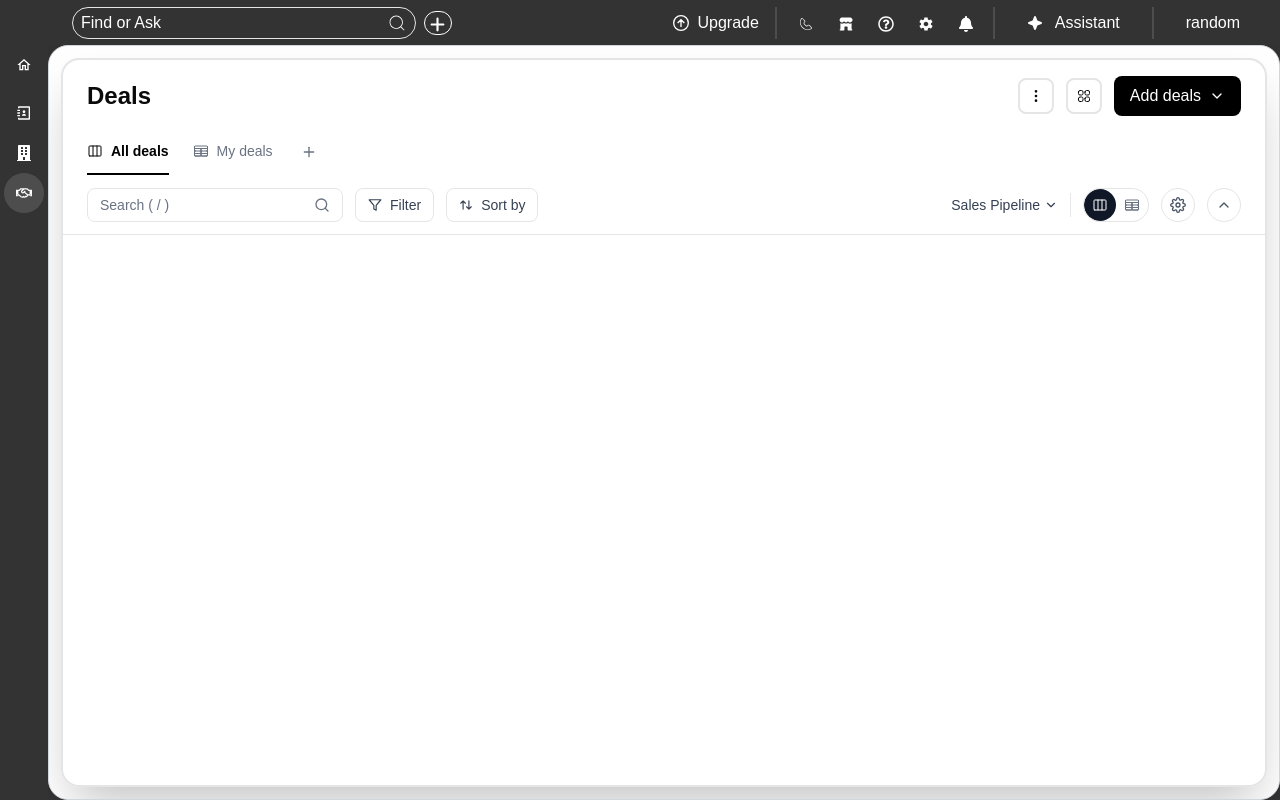
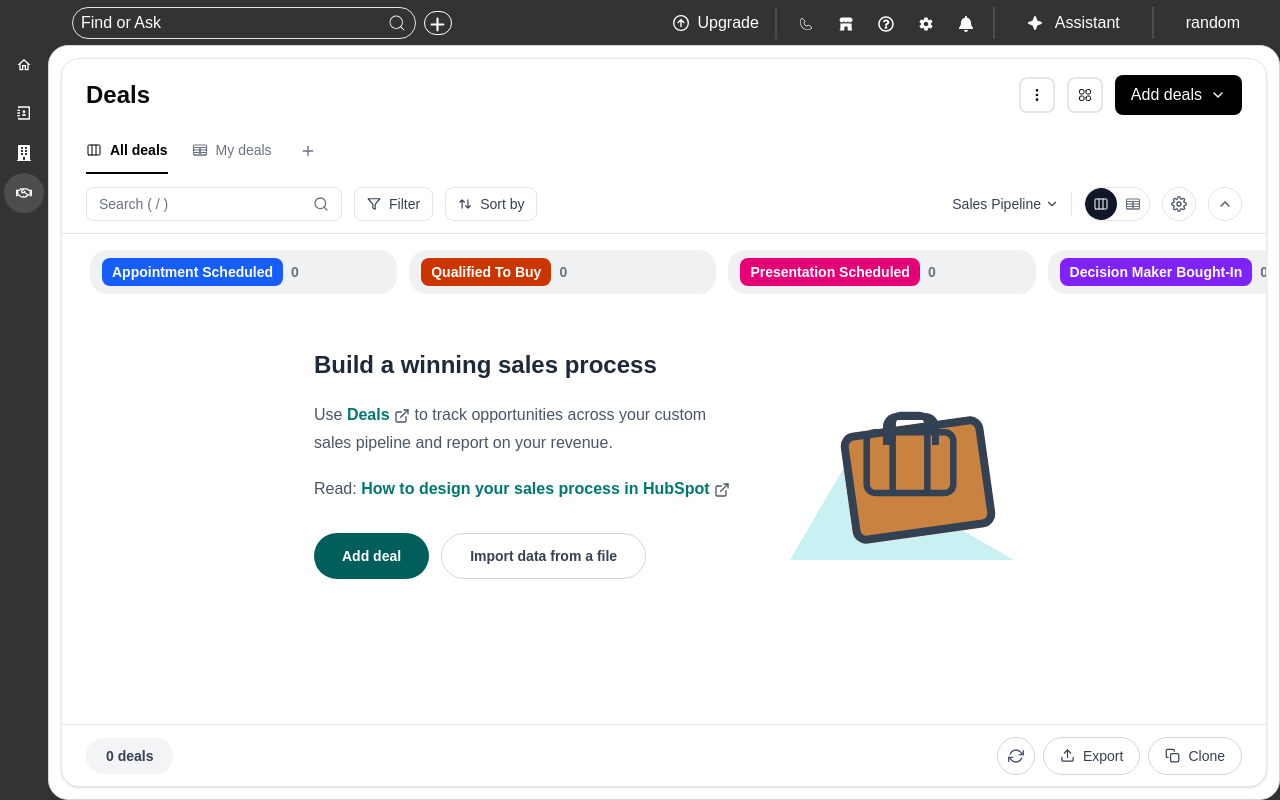
Before and after one commit to vgvengi/crm-Full-stack, a React (Vite) app in the folder frontend/: page /deals in a window 1280 px wide. Built offline with nearby package versions, Linux system fonts and the light colour scheme.

Commit message:
feat: added deals for connecting to leads

```diff
--- a/frontend/src/pages/deals/Deals.tsx
+++ b/frontend/src/pages/deals/Deals.tsx
@@ -1,14 +1,108 @@
-import React from 'react'
-import DealsHeader from './Deals-header'
-import DealsFilter from './DealsFilter'
+import DealsHeader from "./Deals-header";
+import DealsFilter from "./DealsFilter";
+import {
+  FiBriefcase,
+  FiCopy,
+  FiExternalLink,
+  FiRefreshCw,
+  FiUpload,
+} from "react-icons/fi";
+
+const pipelineStages = [
+  { name: "Appointment Scheduled", color: "bg-blue-600" },
+  { name: "Qualified To Buy", color: "bg-orange-700" },
+  { name: "Presentation Scheduled", color: "bg-pink-600" },
+  { name: "Decision Maker Bought-In", color: "bg-violet-600" },
+  { name: "Contract Sent", color: "bg-amber-400 text-gray-900" },
+];
 
 const Deals = () => {
   return (
-    <div className='border-2  shadow-2xl rounded-2xl h-full'>
-      <DealsHeader/>
-      <DealsFilter/>
+    <div className="flex h-full min-h-0 flex-col overflow-hidden rounded-2xl border border-gray-200 bg-white shadow-sm">
+      <DealsHeader />
+      <DealsFilter />
+
+      <div className="min-h-0 flex-1 overflow-auto">
+        <div className="grid min-w-[1640px] grid-cols-5 gap-3 px-7 pt-4">
+          {pipelineStages.map((stage) => (
+            <div
+              key={stage.name}
+              className="flex h-11 min-w-0 items-center gap-2 rounded-2xl bg-[#f0f1f2] px-3"
+            >
+              <span
+                className={`truncate rounded-md px-2.5 py-1 text-sm font-semibold text-white ${stage.color}`}
+              >
+                {stage.name}
+              </span>
+              <span className="text-sm font-semibold text-gray-500">0</span>
+            </div>
+          ))}
+        </div>
+
+        <section className="flex min-h-85 items-center justify-center px-6 py-10">
+          <div className="flex w-full max-w-175 flex-col items-center gap-8 sm:flex-row sm:gap-12">
+            <div className="w-full max-w-110 text-center sm:text-left">
+              <h2 className="text-2xl font-semibold text-gray-800">
+                Build a winning sales process
+              </h2>
+              <p className="mt-5 text-base leading-7 text-gray-600">
+                Use <span className="font-semibold text-teal-700">Deals</span>{" "}
+                <FiExternalLink className="inline" aria-hidden="true" /> to track
+                opportunities across your custom sales pipeline and report on
+                your revenue.
+              </p>
+              <p className="mt-5 text-base text-gray-600">
+                Read: <a
+                  href="https://blog.hubspot.com/sales/sales-process"
+                  target="_blank"
+                  rel="noreferrer"
+                  className="font-semibold text-teal-700 hover:underline"
+                >
+                  How to design your sales process in HubSpot
+                </a>{" "}
+                <FiExternalLink className="inline" aria-hidden="true" />
+              </p>
+              <div className="mt-8 flex flex-wrap justify-center gap-3 sm:justify-start">
+                <button className="rounded-full bg-teal-800 px-7 py-3 text-sm font-semibold text-white hover:bg-teal-900">
+                  Add deal
+                </button>
+                <button className="rounded-full border border-gray-300 px-7 py-3 text-sm font-semibold text-gray-700 hover:bg-gray-50">
+                  Import data from a file
+                </button>
+              </div>
+            </div>
+
+            <div
+              aria-hidden="true"
+              className="relative flex h-52 w-56 shrink-0 items-center justify-center"
+            >
+              <div className="absolute inset-x-0 bottom-2 h-24 bg-[#c9f0f2] [clip-path:polygon(25%_0,100%_100%,0_100%)]" />
+              <div className="absolute bottom-8 right-6 h-28 w-36 rotate-[-8deg] rounded-xl bg-[#ca8241] shadow-[inset_0_0_0_8px_#334155]" />
+              <div className="absolute bottom-[7.7rem] right-[4.7rem] h-8 w-14 rounded-t-xl border-[7px] border-b-0 border-[#334155]" />
+              <FiBriefcase className="relative z-10 mb-5 ml-4 text-[#334155]" size={104} strokeWidth={1.5} />
+            </div>
+          </div>
+        </section>
+      </div>
+
+      <footer className="flex min-h-15.5 shrink-0 items-center justify-between border-t border-gray-200 px-6">
+        <span className="rounded-full bg-gray-100 px-5 py-2 text-sm font-semibold text-gray-700">
+          0 deals
+        </span>
+        <div className="flex items-center gap-2">
+          <button aria-label="Refresh deals" className="rounded-full border border-gray-300 p-2.5 text-gray-600 hover:bg-gray-50">
+            <FiRefreshCw size={16} />
+          </button>
+          <button className="flex items-center gap-2 rounded-full border border-gray-300 px-4 py-2 text-sm text-gray-700 hover:bg-gray-50">
+            <FiUpload size={15} /> Export
+          </button>
+          <button className="flex items-center gap-2 rounded-full border border-gray-300 px-4 py-2 text-sm text-gray-700 hover:bg-gray-50">
+            <FiCopy size={15} /> Clone
+          </button>
+        </div>
+      </footer>
     </div>
-  )
-}
+  );
+};
 
-export default Deals
+export default Deals;
```
